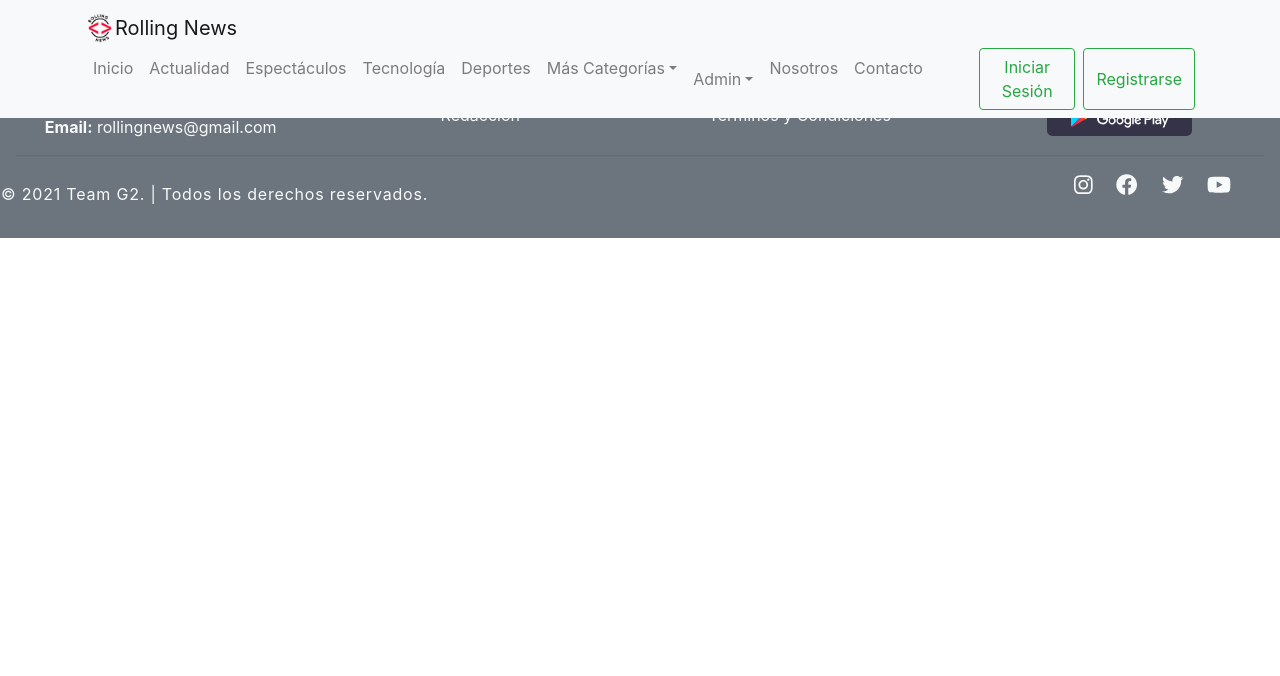
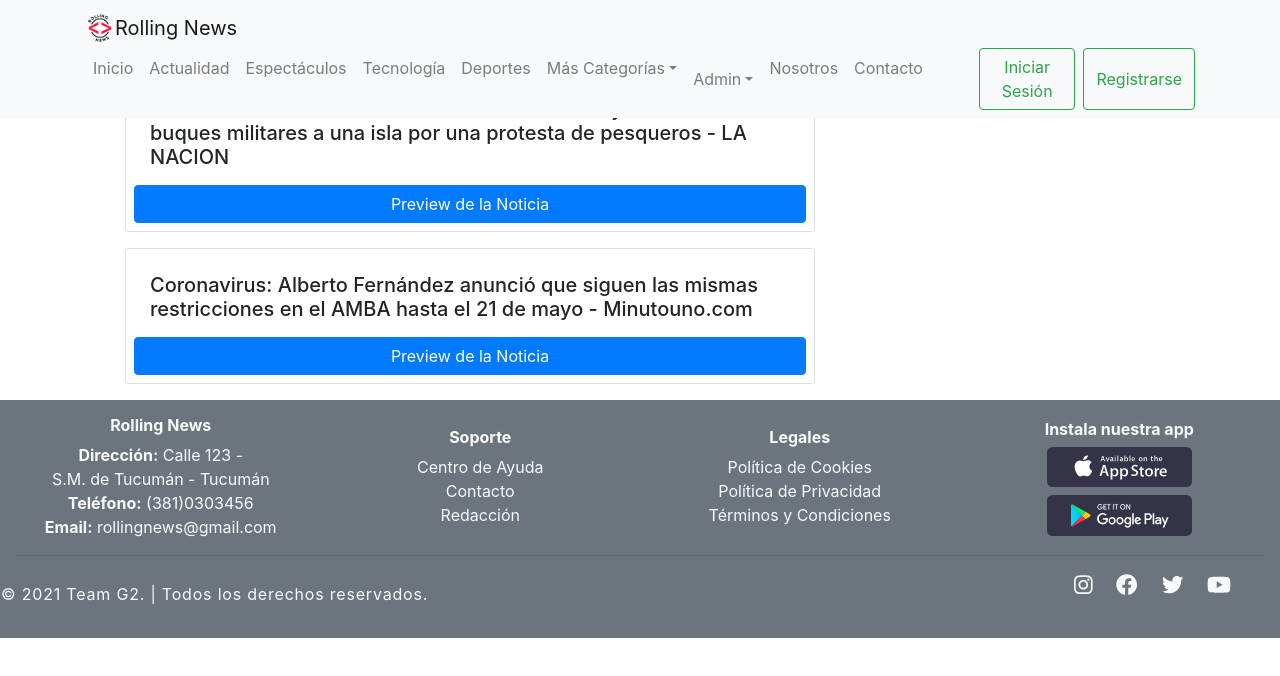
Before and after one commit to slmoran90/RollingNews-Grupo2, a React (Create React App) app: page /noticia/Actualidad in a window 1280 px wide. Shown: the top 676 px of the page. Built offline with nearby package versions, Linux system fonts and the light colour scheme; data requests are answered from the project's data file.

Commit message:
Lista con modal y rutas lista

```diff
--- a/src/components/ListaPorCategoriaUser.jsx
+++ b/src/components/ListaPorCategoriaUser.jsx
@@ -1,5 +1,7 @@
-import React, { useEffect, useState } from 'react';
-import { useParams } from 'react-router';
+import React, { useEffect, useState } from "react";
+import { Col, Row } from "react-bootstrap";
+import { useParams } from "react-router";
+import ItemListaPorCategoria from "./noticiasUsuario/ItemListaPorCategoria";
 
 const ListaPorCategoriaUser = () => {
     const { categoria } = useParams();
@@ -9,25 +11,45 @@ const ListaPorCategoriaUser = () => {
 
     useEffect(() => {
         traerListaDeCategoria();
-    }, [])
+    }, [categoria]);
 
     const traerListaDeCategoria = async () => {
         try {
             const resp = await fetch(UrlListaNoticias);
-            console.log("🚀 ~ file: ListaPorCategoriaUser.jsx ~ line 17 ~ traerListaDeCategoria ~ resp", resp)
+            console.log(
+                "🚀 ~ file: ListaPorCategoriaUser.jsx ~ line 17 ~ traerListaDeCategoria ~ resp",
+                resp
+            );
             if (resp.status === 200) {
                 const lista = await resp.json();
-                console.log("🚀 ~ file: ListaPorCategoriaUser.jsx ~ line 20 ~ traerListaDeCategoria ~ lista", lista)
-                setListaDeNoticias(lista);
-                console.log(listaDeNoticias);
+                const listaRevertida = lista.reverse();
+                console.log(
+                    "🚀 ~ file: ListaPorCategoriaUser.jsx ~ line 20 ~ traerListaDeCategoria ~ lista",
+                    lista
+                );
+                setListaDeNoticias(listaRevertida);
             }
         } catch (error) {
             console.log(error);
         }
+        console.log(listaDeNoticias);
     };
     return (
-        <div>
+        <div className="container">
+            <h1>{listaDeNoticias[0] && listaDeNoticias[0].categoria}</h1>
+            <Row>
+                <Col className='' xs={12} md={8}>
+                    <ul>
+                        {listaDeNoticias &&
+                            listaDeNoticias.map((noticia) => (
+                                <ItemListaPorCategoria noticia={noticia} />
+                            ))}
+                    </ul>
+                </Col>
+                <Col md='auto'>
 
+                </Col>
+            </Row>
         </div>
     );
 };
--- /dev/null
+++ b/src/components/noticiasUsuario/ItemListaPorCategoria.jsx
@@ -0,0 +1,25 @@
+import React, { useState } from "react";
+import { Button, Card, Modal } from "react-bootstrap";
+import MyVerticallyCenteredModal from "./MyVerticallyCenteredModal";
+
+
+
+
+const ItemListaPorCategoria = (props) => {
+    const [modalShow, setModalShow] = useState(false);
+    return (
+        <Card className="my-3 p-2">
+            <Card.Title className='m-3'>{props.noticia.tituloNoticia}</Card.Title>
+            <MyVerticallyCenteredModal
+
+            noticia={props.noticia}
+            show={modalShow}
+            onHide={() => setModalShow(false)}/>
+            <Button variant="primary" onClick={() => setModalShow(true)}>
+                Preview de la Noticia
+            </Button>
+        </Card>
+    );
+};
+
+export default ItemListaPorCategoria;
--- /dev/null
+++ b/src/components/noticiasUsuario/MyVerticallyCenteredModal.jsx
@@ -0,0 +1,36 @@
+import React from 'react';
+import { Button, Modal } from 'react-bootstrap';
+import { Link } from 'react-router-dom';
+
+const MyVerticallyCenteredModal = (props) => {
+    return (
+        <Modal
+            {...props}
+            size="lg"
+            aria-labelledby="contained-modal-title-vcenter"
+            centered
+        >
+            <Modal.Header closeButton>
+                <Modal.Title id="contained-modal-title-vcenter">
+                    {props.noticia.categoria}
+                </Modal.Title>
+            </Modal.Header>
+            <Modal.Body>
+                <h4 className='m-3'>{props.noticia.tituloNoticia}</h4>
+                <div className='my-3'>
+                <img src={props.noticia.imagenPrincipal} alt='imágen de la noticia' className="w-100"/>
+
+                </div>
+                <p className='m-3'>
+                    {props.noticia.noticiaBreve}
+                </p>
+            </Modal.Body>
+            <Modal.Footer>
+                <Link className='btn btn-primary' to={'/noticia/'+props.noticia.categoria+'/'+props.noticia.id}>Ir a la noticia</Link>
+                <Button onClick={props.onHide}>Close</Button>
+            </Modal.Footer>
+        </Modal>
+    );
+};
+
+export default MyVerticallyCenteredModal;
```
